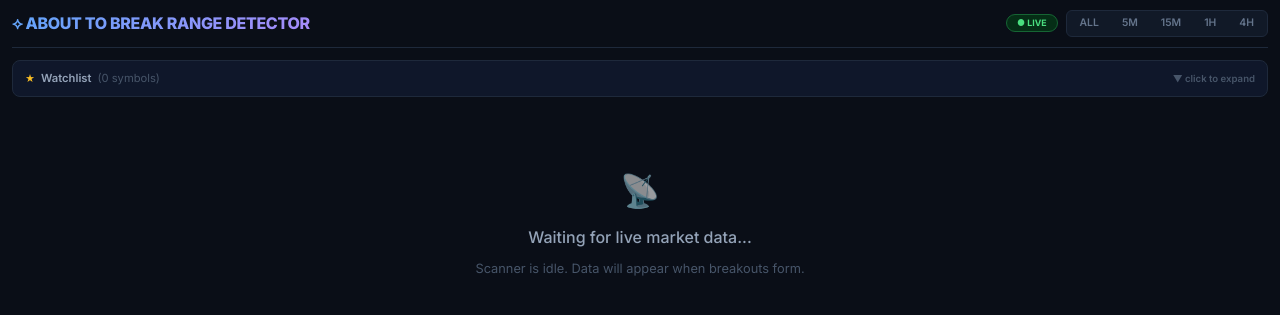
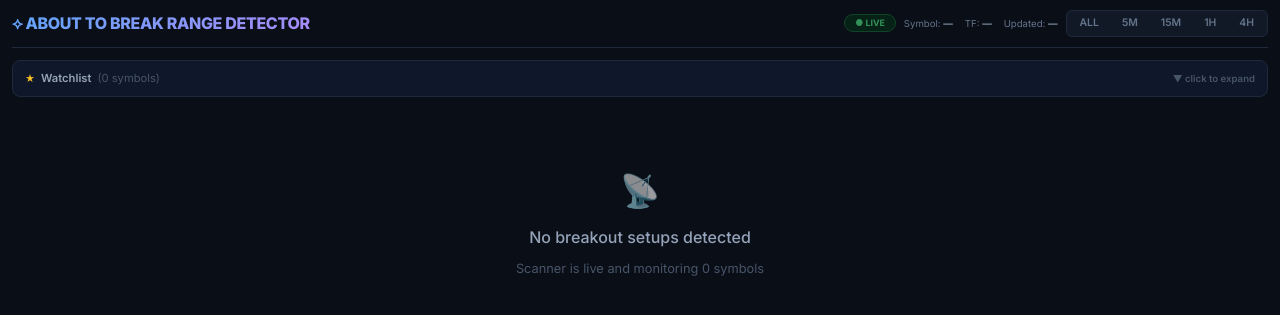
Before and after one commit to Jemomo123/About-to-break-range-detector-, a Flask app: template templates/index.html in a window 1280 px wide. Shown: the top 315 px of the page. Run offline with Flask 3, Linux system fonts and the light colour scheme; the template is opened without the code that fills it, so the values that code supplies are empty.

Commit message:
Update index.html

```diff
--- a/templates/index.html
+++ b/templates/index.html
@@ -18,7 +18,6 @@
         }
         .container { max-width: 1600px; margin: 0 auto; }
 
-        /* --- HEADER --- */
         .header {
             display: flex;
             align-items: center;
@@ -39,7 +38,7 @@
             background-clip: text;
         }
         .header-right { display: flex; align-items: center; gap: 8px; flex-wrap: wrap; }
-        .live-badge {
+        .status-badge {
             background: #052e16; color: #4ade80;
             border: 1px solid #166534;
             border-radius: 100px;
@@ -47,7 +46,25 @@
             font-size: 0.55rem;
             font-weight: 700;
             text-transform: uppercase;
+            animation: pulse-green 1.5s ease-in-out infinite;
         }
+        .status-badge.scanning {
+            background: #451a03; color: #fb923c;
+            border-color: #78350f;
+            animation: pulse-orange 1s ease-in-out infinite;
+        }
+        @keyframes pulse-green { 0%, 100% { opacity: 1; } 50% { opacity: 0.6; } }
+        @keyframes pulse-orange { 0%, 100% { opacity: 1; } 50% { opacity: 0.5; } }
+        .status-detail {
+            font-size: 0.6rem;
+            color: #64748b;
+            display: flex;
+            gap: 12px;
+            align-items: center;
+        }
+        .status-detail span { white-space: nowrap; }
+        .status-detail .highlight { color: #94a3b8; font-weight: 600; }
+
         .tf-pills {
             display: flex;
             gap: 3px;
@@ -70,7 +87,6 @@
         .tf-pill:hover { color: #e2e8f0; background: #1e293b; }
         .tf-pill.active { background: #2563eb; color: #fff; }
 
-        /* --- COLLAPSIBLE WATCHLIST (DRAWER) --- */
         .watchlist-drawer {
             background: #0f172a;
             border: 1px solid #1e293b;
@@ -92,8 +108,8 @@
         }
         .watchlist-drawer summary::-webkit-details-marker { display: none; }
         .watchlist-drawer summary:hover { color: #e2e8f0; }
-        .watchlist-drawer .wl-icon { font-size: 0.6rem; color: #fbbf24; }
-        .watchlist-drawer .wl-count { color: #475569; font-weight: 400; }
+        .wl-icon { font-size: 0.6rem; color: #fbbf24; }
+        .wl-count { color: #475569; font-weight: 400; }
         .wl-grid {
             display: flex;
             flex-wrap: wrap;
@@ -147,14 +163,12 @@
         }
         .wl-add-btn:hover { background: #3b82f6; }
 
-        /* --- CARD GRID (THE PRODUCT) --- */
         .card-grid {
             display: grid;
             grid-template-columns: repeat(auto-fill, minmax(270px, 1fr));
             gap: 10px;
         }
 
-        /* --- INDIVIDUAL SCANNER CARD --- */
         .scan-card {
             background: #0f172a;
             border: 1px solid #1e293b;
@@ -164,7 +178,6 @@
             display: flex;
             flex-direction: column;
             gap: 4px;
-            position: relative;
         }
         .scan-card.card-bullish { border-left: 4px solid #00c897; }
         .scan-card.card-bearish { border-left: 4px solid #f23645; }
@@ -173,7 +186,6 @@
 
         .card-row { display: flex; justify-content: space-between; align-items: center; }
         .card-row-center { display: flex; justify-content: space-between; align-items: center; flex-wrap: wrap; gap: 4px; }
-
         .card-symbol { font-weight: 700; font-size: 0.95rem; color: #f1f5f9; }
         .card-tf {
             background: #1e293b; color: #94a3b8;
@@ -182,7 +194,6 @@
             margin-left: 6px;
         }
         .card-updated { font-size: 0.5rem; color: #475569; font-weight: 400; }
-
         .price-group {
             display: flex;
             align-items: baseline;
@@ -195,6 +206,7 @@
         .price-value.sup { color: #4ade80; }
         .price-value.res { color: #f87171; }
         .price-value.dist { font-size: 0.6rem; color: #94a3b8; }
+        .price-value.unsupported { color: #64748b; font-style: italic; }
 
         .badge-structure {
             background: #1e293b; color: #94a3b8;
@@ -204,7 +216,6 @@
         .direction-bull { color: #00c897; font-weight: 700; font-size: 0.75rem; }
         .direction-bear { color: #f23645; font-weight: 700; font-size: 0.75rem; }
         .direction-neutral { color: #64748b; font-weight: 600; font-size: 0.75rem; }
-
         .volume-trend { font-size: 0.6rem; font-weight: 600; }
         .vol-up { color: #4ade80; }
         .vol-down { color: #f87171; }
@@ -231,6 +242,7 @@
         .rl-developing { background: #78350f; color: #fbbf24; }
         .rl-forming { background: #451a03; color: #fb923c; }
         .rl-early { background: #1e293b; color: #64748b; }
+        .rl-unsupported { background: #1e293b; color: #475569; }
 
         .pressure-bar-wrap {
             width: 100%;
@@ -261,7 +273,6 @@
         .pressure-labels .b { color: #4ade80; }
         .pressure-labels .s { color: #f87171; }
 
-        /* --- CENTERED STATUS MESSAGES --- */
         .status-center {
             grid-column: 1/-1;
             display: flex;
@@ -273,19 +284,9 @@
             text-align: center;
             gap: 12px;
         }
-        .status-center .icon {
-            font-size: 2rem;
-            opacity: 0.6;
-        }
-        .status-center .msg {
-            font-size: 1rem;
-            font-weight: 500;
-            color: #94a3b8;
-        }
-        .status-center .sub {
-            font-size: 0.8rem;
-            color: #475569;
-        }
+        .status-center .icon { font-size: 2rem; opacity: 0.6; }
+        .status-center .msg { font-size: 1rem; font-weight: 500; color: #94a3b8; }
+        .status-center .sub { font-size: 0.8rem; color: #475569; }
         .spinner {
             display: inline-block;
             width: 24px;
@@ -297,7 +298,6 @@
         }
         @keyframes spin { to { transform: rotate(360deg); } }
 
-        /* --- LOADING SKELETON (brief) --- */
         .skeleton-card {
             background: #0f172a;
             border: 1px solid #1e293b;
@@ -310,7 +310,6 @@
         }
         @keyframes shimmer { 0% { background-position: 200% 0; } 100% { background-position: -200% 0; } }
 
-        /* --- MOBILE --- */
         @media (max-width: 600px) {
             body { padding: 6px; font-size: 12px; }
             .header-title { font-size: 0.85rem; }
@@ -319,9 +318,8 @@
             .card-grid { grid-template-columns: 1fr; gap: 8px; }
             .scan-card { padding: 8px 10px; }
             .price-main { font-size: 0.9rem; }
-            .wl-add-input { width: 70px; }
             .status-center { padding: 40px 16px; }
-            .status-center .msg { font-size: 0.9rem; }
+            .status-detail { font-size: 0.5rem; flex-wrap: wrap; gap: 4px; }
         }
     </style>
 </head>
@@ -332,7 +330,14 @@
     <div class="header">
         <span class="header-title">⟡ ABOUT TO BREAK RANGE DETECTOR</span>
         <div class="header-right">
-            <span class="live-badge">● LIVE</span>
+            <span class="status-badge {% if scan_status.state == 'SCANNING' %}scanning{% endif %}">
+                {% if scan_status.state == 'SCANNING' %}● SCANNING{% else %}● LIVE{% endif %}
+            </span>
+            <div class="status-detail">
+                <span>Symbol: <span class="highlight">{{ scan_status.current_symbol or '—' }}</span></span>
+                <span>TF: <span class="highlight">{{ scan_status.current_timeframe or '—' }}</span></span>
+                <span>Updated: <span class="highlight">{{ scan_status.last_update or '—' }}</span></span>
+            </div>
             <div class="tf-pills">
                 <a href="/?tf=ALL" class="tf-pill {{ 'active' if selected_tf == 'ALL' else '' }}">ALL</a>
                 <a href="/?tf=5M" class="tf-pill {{ 'active' if selected_tf == '5M' else '' }}">5M</a>
@@ -343,7 +348,7 @@
         </div>
     </div>
 
-    <!-- WATCHLIST (COLLAPSIBLE DRAWER) -->
+    <!-- WATCHLIST (COLLAPSIBLE) -->
     <details class="watchlist-drawer">
         <summary>
             <span class="wl-icon">★</span> Watchlist
@@ -366,45 +371,44 @@
         </div>
     </details>
 
-    <!-- SCANNER RESULTS (CARD GRID) -->
+    <!-- SCANNER RESULTS -->
     <div class="card-grid">
         {% if is_loading %}
-            <!-- Loading state: show skeleton -->
             {% for _ in range(6) %}
             <div class="skeleton-card"></div>
             {% endfor %}
             <div class="status-center">
                 <div class="spinner"></div>
-                <div class="msg">⏳ Connecting to exchange...</div>
-                <div class="sub">Initializing scanner cache</div>
+                <div class="msg">⏳ Connecting to OKX...</div>
+                <div class="sub">Initial scan in progress</div>
             </div>
 
         {% elif rows|length == 0 %}
-            <!-- No active setups: show waiting message -->
             <div class="status-center">
                 <div class="icon">📡</div>
-                <div class="msg">Waiting for live market data...</div>
-                <div class="sub">Scanner is idle. Data will appear when breakouts form.</div>
+                <div class="msg">No breakout setups detected</div>
+                <div class="sub">Scanner is live and monitoring {{ watchlist_rows|length }} symbols</div>
             </div>
 
         {% else %}
-            <!-- Active setups: display cards -->
             {% for row in rows %}
             <div class="scan-card
                 {% if row.break_direction == 'BULLISH' %}card-bullish
                 {% elif row.break_direction == 'BEARISH' %}card-bearish
                 {% else %}card-neutral{% endif %}">
 
-                <!-- Row 1: Symbol + TF + Updated -->
                 <div class="card-row">
                     <div>
                         <span class="card-symbol">{{ row.symbol }}</span>
                         <span class="card-tf">{{ row.timeframe }}</span>
+                        {% if row.curr_close == 'Unsupported' %}
+                            <span class="price-value unsupported" style="margin-left:6px;">Unsupported</span>
+                        {% endif %}
                     </div>
                     <span class="card-updated">{{ row.last_updated }}</span>
                 </div>
 
-                <!-- Row 2: Price, Support, Resistance -->
+                {% if row.curr_close != 'Unsupported' %}
                 <div class="card-row">
                     <div class="price-group">
                         <span class="price-main">${{ row.curr_close }}</span>
@@ -413,7 +417,6 @@
                     </div>
                 </div>
 
-                <!-- Row 3: Distances + Structure + Direction + Volume -->
                 <div class="card-row-center">
                     <div style="display:flex; gap:6px; align-items:center; flex-wrap:wrap;">
                         <span class="price-value dist">📏 Res: {{ row.distance_to_resistance }}%</span>
@@ -435,7 +438,6 @@
                     </div>
                 </div>
 
-                <!-- Row 4: Readiness Score + Label -->
                 <div class="card-row">
                     <div class="readiness-block">
                         <span class="readiness-score" style="color:
@@ -456,12 +458,9 @@
                             {% else %}🔴 EARLY{% endif %}
                         </span>
                     </div>
-                    <div style="font-size:0.6rem; color:#475569;">
-                        #{{ loop.index }}
-                    </div>
+                    <div style="font-size:0.6rem; color:#475569;">#{{ loop.index }}</div>
                 </div>
 
-                <!-- Row 5: Pressure Bar -->
                 <div>
                     <div class="pressure-bar-wrap">
                         <div class="pressure-bar-buyer" style="width: {{ row.buyer_power }}%;"></div>
@@ -472,6 +471,7 @@
                         <span class="s">S {{ row.seller_power }}%</span>
                     </div>
                 </div>
+                {% endif %}
             </div>
             {% endfor %}
         {% endif %}
@@ -479,7 +479,6 @@
 
 </div>
 
-<!-- Auto-refresh if loading -->
 {% if is_loading %}
 <script>
     setTimeout(function() { window.location.reload(); }, 5000);
```
